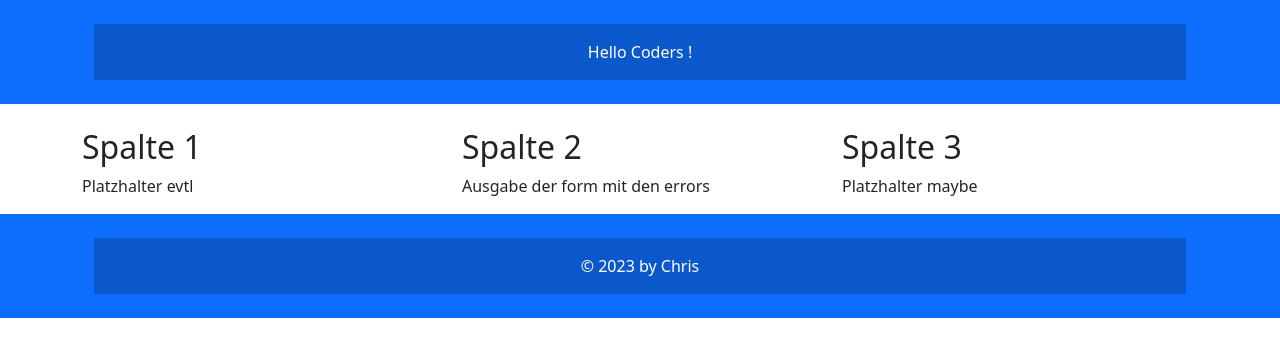
After one commit to gabrielribery/php_validation, a PHP site: page /result.php in a window 1280 px wide. The commit adds this page. Shown: the top 357 px of the page. Run offline with PHP 8.4, Linux system fonts and the light colour scheme.

Commit message:
hin und her geschiebe mit dem ordner und header bearbeitet

```diff
--- /dev/null
+++ b/includes/footer.php
@@ -0,0 +1,7 @@
+<footer class="bg-primary text-white text-center text-lg-start">
+    <div class="container p-4">
+        <div class="text-center p-3" style="background-color: rgba(0, 0, 0, 0.2)">
+            © 2023 by Chris
+        </div>
+    </div>
+</footer>
--- /dev/null
+++ b/includes/header.php
@@ -0,0 +1,20 @@
+<header class="bg-primary text-white text-center text-lg-start">
+    <div class="container p-4">
+        <div class="text-center p-3" style="background-color: rgba(0, 0, 0, 0.2)">
+            <?php
+                /*
+                    Setze die variable 'people' and gib den
+                    Wert davon mit Hilfe von echo aus (String
+                    Template mit dem Ersten Wort 'Hello').
+                */
+
+                $people = "Coders";
+                echo "Hello $people !";
+
+
+                // Aufforderung
+
+            ?>
+        </div>
+    </div>
+</header>
--- a/includes/result.php
+++ b/result.php
@@ -7,23 +7,9 @@
   <link rel="stylesheet" href="https://cdn.jsdelivr.net/npm/bootstrap@5.0.0/dist/css/bootstrap.min.css">
 </head>
 <body>
-<header class="bg-primary text-white text-center text-lg-start">
-    <div class="container p-4">
-        <div class="text-center p-3" style="background-color: rgba(0, 0, 0, 0.2)">
-            <?php
-                /*
-                    Setze die variable 'people' and gib den
-                    Wert davon mit Hilfe von echo aus (String
-                    Template mit dem Ersten Wort 'Hello').
-                */
-
-
-                // Aufforderung
-
-            ?>
-        </div>
-    </div>
-</header>
+<?php
+include 'includes/header.php';
+?>
 
   <div class="container mt-4">
     <div class="row">
@@ -42,13 +28,9 @@
     </div>
   </div>
 
-  <footer class="bg-primary text-white text-center text-lg-start">
-    <div class="container p-4">
-        <div class="text-center p-3" style="background-color: rgba(0, 0, 0, 0.2)">
-            © 2023 by Chris
-        </div>
-    </div>
-</footer>
+  <?php
+include 'includes/footer.php';
+?>
   <script src="https://cdn.jsdelivr.net/npm/bootstrap@5.0.0/dist/js/bootstrap.min.js"></script>
 </body>
 </html>
```
Also changed, not shown: index.php (renamed from includes/index.php, +6 -26 lines).
